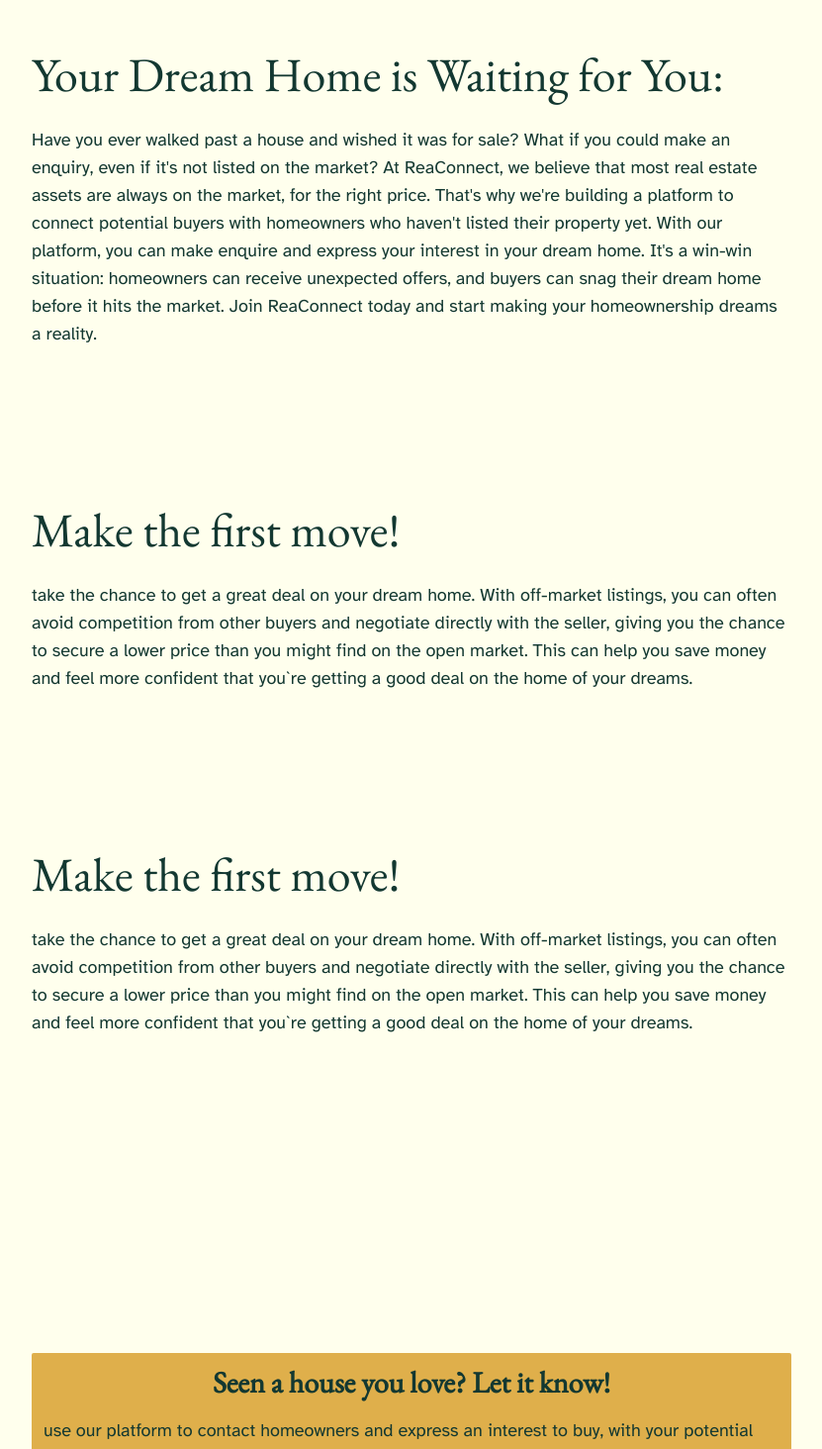
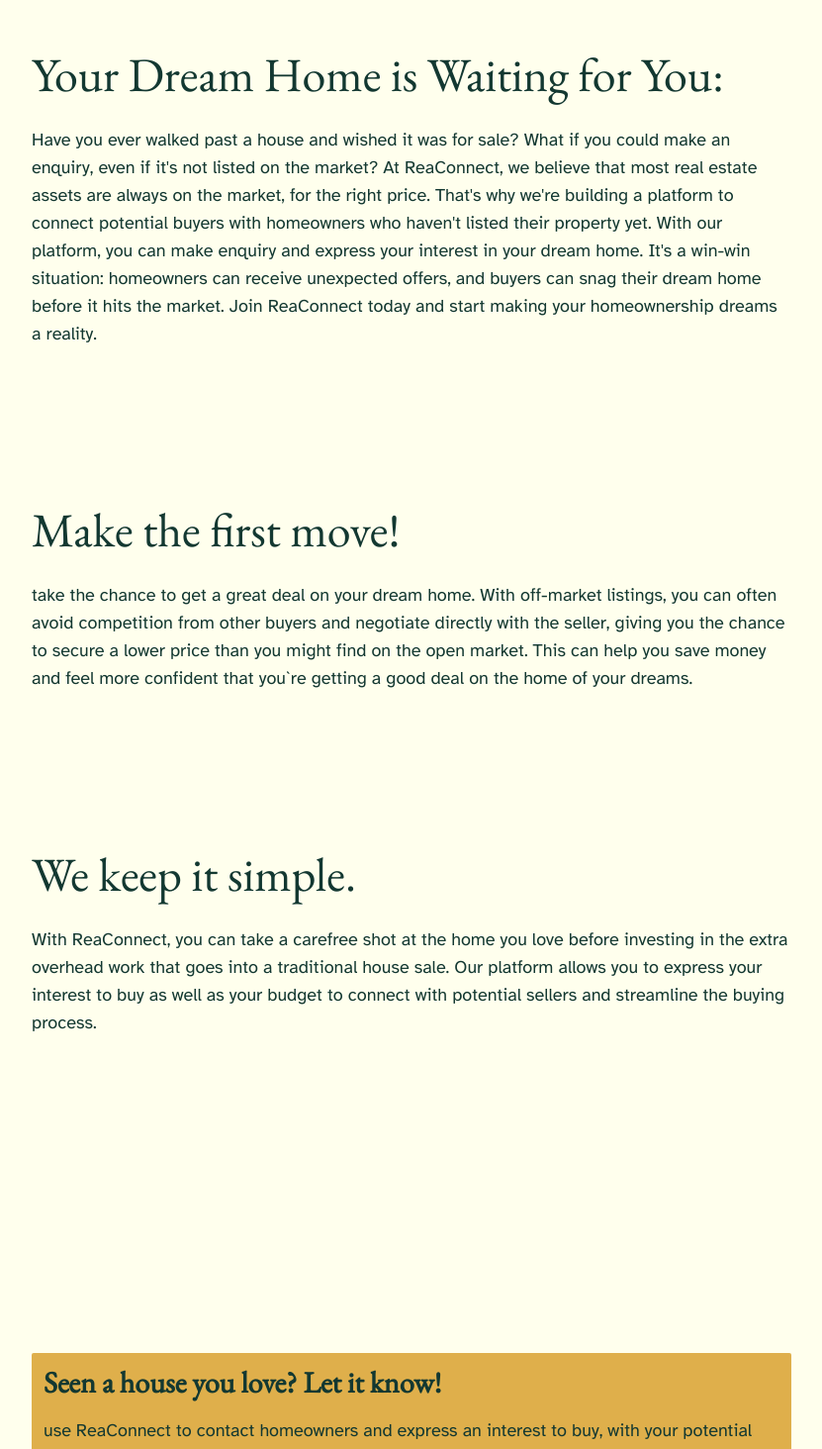
Before and after one commit to JeremyPittard/reaconnect-frontend, a Next.js app: page / in a window 1280 px wide. Shown: the part 960-2424 px from the top of the page at 99% size, without its empty margins (224-1055 px from the left). Built offline with nearby package versions, Linux system fonts and the light colour scheme.

Commit message:
copy updates

```diff
--- a/components/CustomButton.tsx
+++ b/components/CustomButton.tsx
@@ -24,7 +24,7 @@
     <Link
       className={styles.customButton}
       href={linkAddress}
-      target={linkTarget}
+      target={`_${linkTarget}`}
     >
       {children}
     </Link>
--- a/components/ExpandClaim.tsx
+++ b/components/ExpandClaim.tsx
@@ -4,22 +4,22 @@
 const ExpandClaim = () => {
   return (
     <motion.section
-      className="my-24 xl:my-40 max-w-xs md:max-w-3xl mx-auto"
+      className="my-24 xl:my-40 max-w-xs md:max-w-3xl mx-auto relative"
       initial={{ opacity: 0 }}
       whileInView={{ opacity: 1 }}
       viewport={{ once: true, margin: "-150px" }}
       transition={{ duration: 0.3 }}
     >
-      <h1 className="text-3xl lg:text-5xl bold mb-7 mx-auto">
+      <h1 className="text-3xl lg:text-5xl bold mb-7 mx-auto bg-pale-yellow">
         Your Dream Home is Waiting for You: <br />
       </h1>
-      <p className="mb-7">
+      <p className="mb-7 bg-pale-yellow">
         Have you ever walked past a house and wished it was for sale? What if
         you could make an enquiry, even if it's not listed on the market? At
         ReaConnect, we believe that most real estate assets are always on the
         market, for the right price. That's why we're building a platform to
         connect potential buyers with homeowners who haven't listed their
-        property yet. With our platform, you can make enquire and express your
+        property yet. With our platform, you can make enquiry and express your
         interest in your dream home. It's a win-win situation: homeowners can
         receive unexpected offers, and buyers can snag their dream home before
         it hits the market. Join ReaConnect today and start making your
--- a/components/Feature.tsx
+++ b/components/Feature.tsx
@@ -12,12 +12,12 @@
       className="py-24 xl:py-40"
     >
       <div className="bg-mustard rounded-sm max-w-xs md:max-w-3xl mx-auto p-3 ">
-        <h2 className="text-2xl font-bold md:text-3xl text-center">
+        <h2 className="text-2xl font-bold md:text-3xl ">
           Seen a house you love? Let it know!
         </h2>
 
         <p className="hidden sm:mt-4 sm:block mb-3">
-          use our platform to contact homeowners and express an interest to buy,
+          use ReaConnect to contact homeowners and express an interest to buy,
           with your potential budget. If the owner is also interested you can
           start on your way to owning your dream home.
         </p>
--- a/components/PageHeader.tsx
+++ b/components/PageHeader.tsx
@@ -6,7 +6,7 @@
     <header>
       <nav className="max-w-7xl mx-auto">
         <ul className="flex gap-4 items-end py-2">
-          <li>
+          <li className="mr-auto">
             <Link href={"/"}>
               <Image
                 src="/img/logo.svg"
@@ -20,7 +20,7 @@
             <Link href={"/investors"}>Investors</Link>
           </li>
           <li>
-            <Link href={"/investors"}>Service Providers</Link>
+            <Link href={"/service-providers"}>Service Providers</Link>
           </li>
         </ul>
       </nav>
--- a/components/TwoBenefit.tsx
+++ b/components/TwoBenefit.tsx
@@ -12,15 +12,14 @@
       className="my-24 xl:my-40 max-w-xs md:max-w-3xl mx-auto"
     >
       <h2 className="text-3xl lg:text-5xl bold mb-7 mx-auto">
-        Make the first move!
+        We keep it simple.
       </h2>
       <p className="mb-7">
-        take the chance to get a great deal on your dream home. With off-market
-        listings, you can often avoid competition from other buyers and
-        negotiate directly with the seller, giving you the chance to secure a
-        lower price than you might find on the open market. This can help you
-        save money and feel more confident that you`re getting a good deal on
-        the home of your dreams.
+        With ReaConnect, you can take a carefree shot at the home you love
+        before investing in the extra overhead work that goes into a traditional
+        house sale. Our platform allows you to express your interest to buy as
+        well as your budget to connect with potential sellers and streamline the
+        buying process.
       </p>
     </motion.section>
   );
--- a/components/WaitlistForm.tsx
+++ b/components/WaitlistForm.tsx
@@ -36,6 +36,7 @@
   return (
     <form
       name={formName ? `waitlist-form-${formName}` : "waitlist-form"}
+      id={formName ? `waitlist-form-${formName}` : "waitlist-form"}
       onSubmit={(event) => handleFormSubmission(event)}
       className="max-w-xd md:max-w-md flex flex-col md:block"
     >
--- /dev/null
+++ b/pages/service-providers.tsx
@@ -0,0 +1,10 @@
+import Hero from "@/components/Hero";
+import Layout from "@/components/Layout";
+
+export default function ServiceProviders() {
+  return (
+    <Layout>
+      <Hero></Hero>
+    </Layout>
+  );
+}
--- a/styles/custom-button.module.scss
+++ b/styles/custom-button.module.scss
@@ -1,5 +1,5 @@
 .customButton {
-  @apply bg-storm-green text-pale-yellow px-3 py-2 ml-1 rounded-tl-md rounded-bl-2xl rounded-tr-2xl;
+  @apply bg-storm-green text-pale-yellow px-3 py-2 ml-1 rounded-tl-md rounded-bl-2xl rounded-tr-2xl max-w-max;
 
   transition: var(--standard-transition);
   &:hover {
```
Also changed, not shown: components/OneBenefit.tsx (+8 -6 lines).
